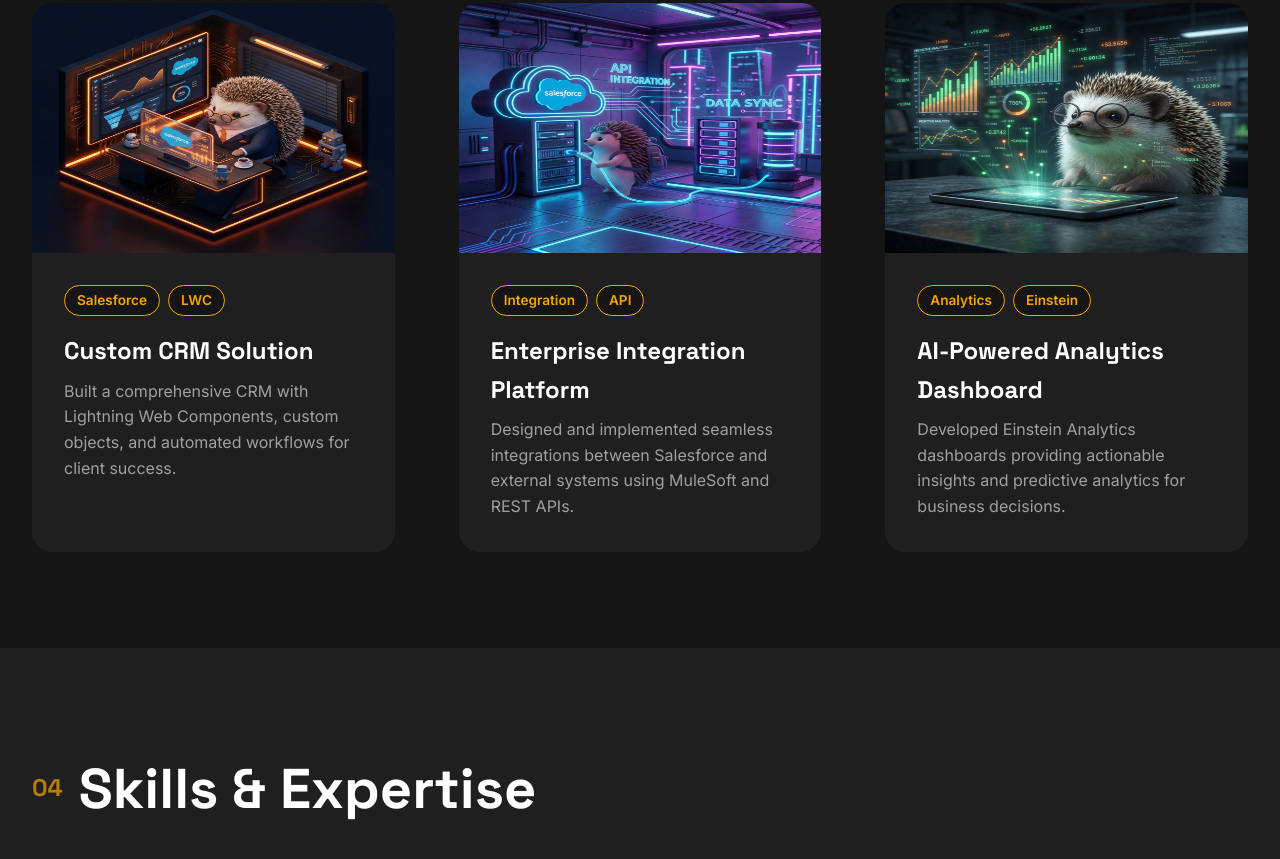
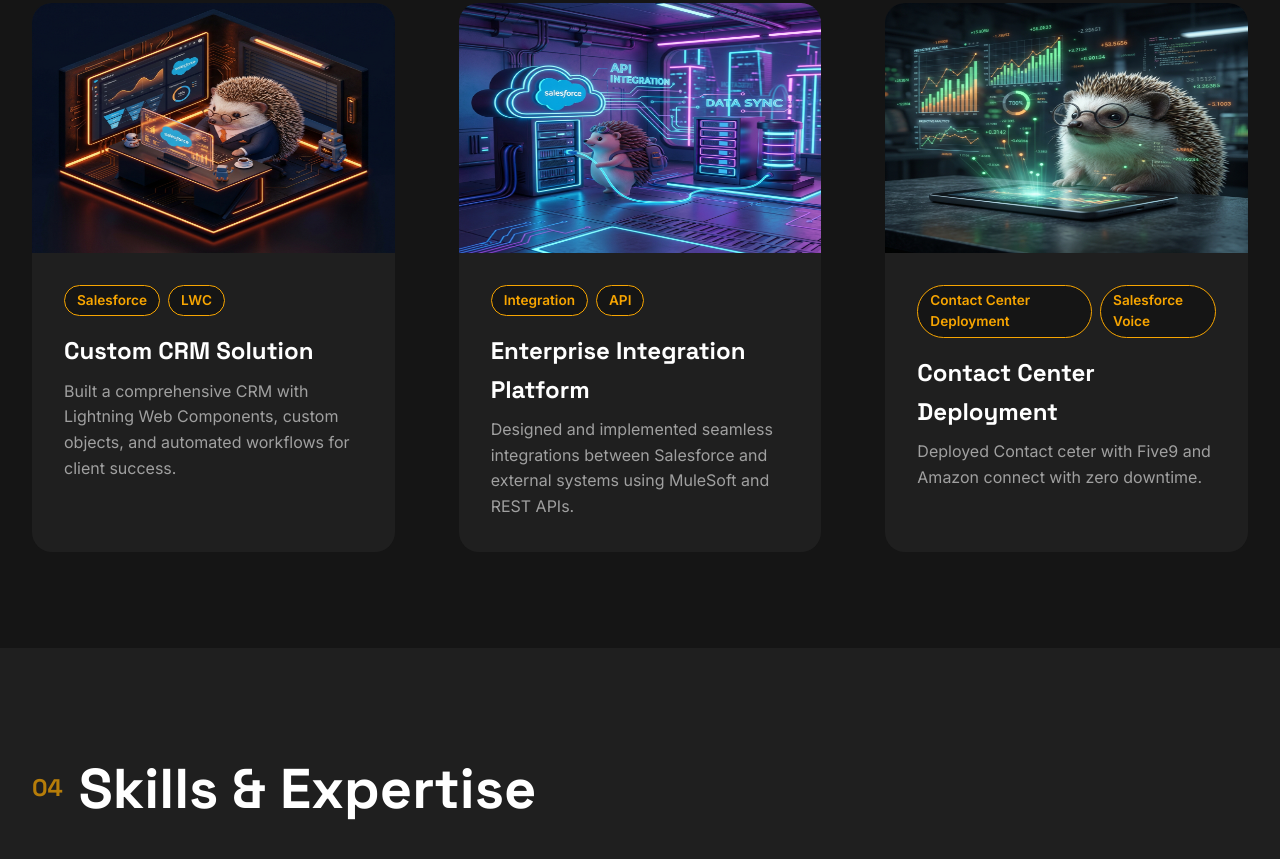
Before and after one commit to Akshay-Sonare/portfolio, a plain HTML site: page index.html in a window 1280 px wide. Shown: the part 3364-4223 px from the top of the page. Drawn offline with nearby package versions, Linux system fonts and the light colour scheme; animation ran at ten frames a second.

Commit message:
update projects

```diff
--- a/index.html
+++ b/index.html
@@ -210,12 +210,13 @@
                     </div>
                     <div class="project-info">
                         <div class="project-tags">
-                            <span class="tag">Analytics</span>
-                            <span class="tag">Einstein</span>
+                            <span class="tag">Contact Center Deployment</span>
+                            <span class="tag">Salesforce Voice</span>
                         </div>
-                        <h3>AI-Powered Analytics Dashboard</h3>
-                        <p>Developed Einstein Analytics dashboards providing actionable insights and predictive
-                            analytics for business decisions.</p>
+                        <h3>Contact Center Deployment</h3>
+                        <p>Deployed Contact ceter with Five9 and Amazon connect with zero
+                            downtime.
+                            </p>
                     </div>
                 </div>
             </div>
```
